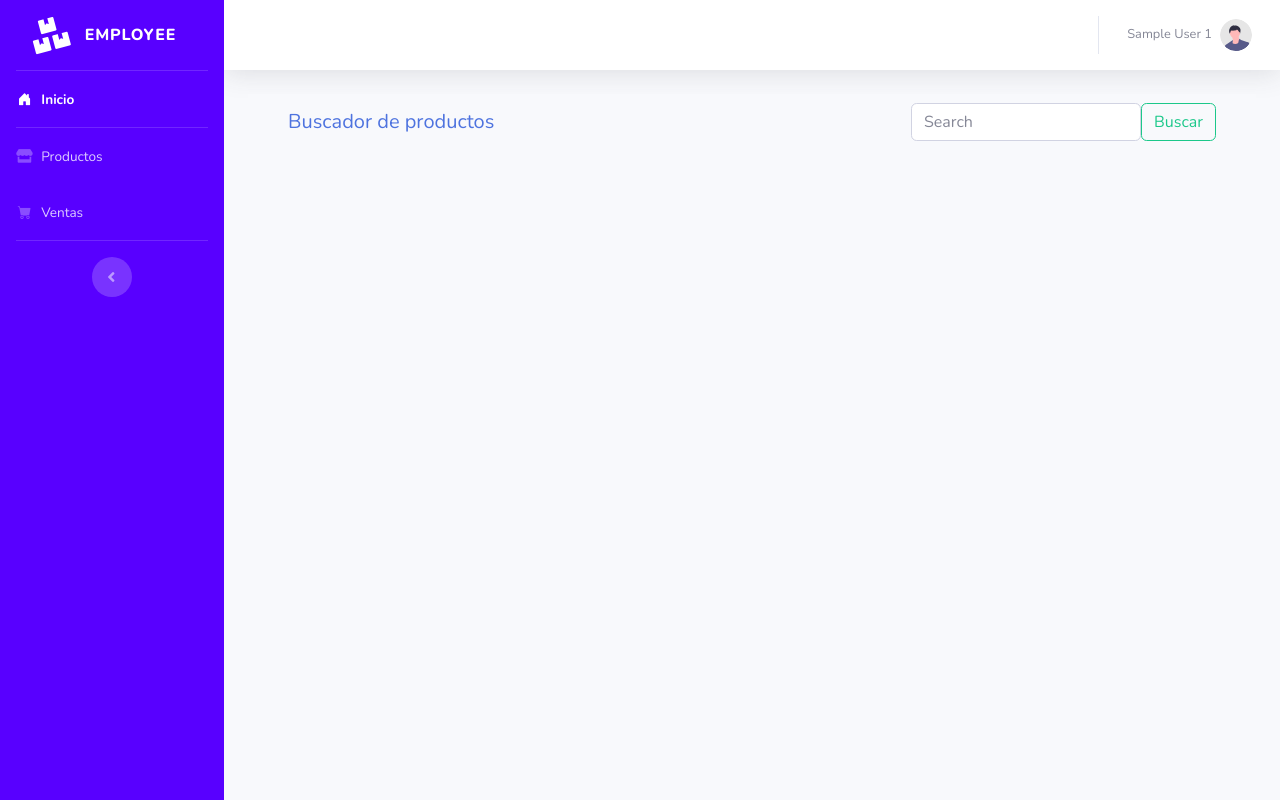
After one commit to ROJUS-C/ProyectoTW, a PHP site: page /proyectTW/pruebas/pages/empleado/empleado-inicio.php in a window 1280 px wide. The commit adds this page. Run offline with PHP 8.4, Linux system fonts and the light colour scheme; the visitor is signed in with stand-in values (Sample User, id 1).

Commit message:
empleado

```diff
--- /dev/null
+++ b/p/prueba.txt
@@ -0,0 +1,3 @@
+hola Juan
+hola Juan
+hola Juan
--- a/pruebas/PHP/login.php
+++ b/pruebas/PHP/login.php
@@ -3,7 +3,7 @@
     /* Iniciar conexion con la base de datos */
     require "conexion.php";
 
-    /* Realizar consulta */
+    /* */
     $consulta = "
     SELECT * FROM usuarios
     WHERE
@@ -21,8 +21,10 @@
         $_SESSION['nombre'] = $fila['nombre'];
         $_SESSION['apellido'] = $fila['apellido'];
         $_SESSION['tipo'] = $fila['tipo'];
-
+        if( $fila['tipo'] == 'Administrador'){
         header("Location: ../pages/admin-inicio.php");
+        }
+    header("Location: http://localhost/proyectTW/pruebas/pages/empleado/empleado-inicio.php");
     }
     else{
         echo "Datos de usuario incorrecto";
--- /dev/null
+++ b/pruebas/pages/empleado/components/sideBar.php
@@ -0,0 +1,48 @@
+<ul class="navbar-nav sidebar sidebar-dark accordion" id="accordionSidebar" style="background-color: var(--color-main);">
+    <!-- Sidebar - Encabezado -->
+    <a class="sidebar-brand d-flex align-items-center justify-content-center" href="index.html">
+        <div class="sidebar-brand-icon rotate-n-15">
+            <!-- Logo -->
+            <i class="fas fa-boxes"></i>
+        </div>
+        <div class="sidebar-brand-text mx-3">Employee</div>
+    </a>
+
+    <!-- Linea Divisora -->
+    <hr class="sidebar-divider my-0">
+
+    <!-- Item Inicio -->
+    <li class="nav-item active">
+        <a class="nav-link" href="empleado-inicio.php">
+        <i class="fas fa-fw bi-house-door-fill"></i>
+            <span>Inicio</span></a>
+    </li>
+
+    <!-- Linea Divisora -->
+    <hr class="sidebar-divider my-0">
+
+    <!-- Item Tienda -->
+    <li class="nav-item">
+        <a class="nav-link" href="empleado-productos.php">
+            <i class="fas fa-fw fa-store"></i>
+            <span>Productos</span></a>
+    </li>
+
+
+    <!-- Item Ventas -->
+    <li class="nav-item">
+        <a class="nav-link" href="empleados-ventas.php">
+            <i class="fas fa-fw bi-cart-fill"></i>
+            <span>Ventas</span></a>
+    </li>
+
+    <!-- Linea Divisora -->
+    <hr class="sidebar-divider d-none d-md-block">
+
+    <!-- Button Ocultar Sidebar -->
+    <div class="text-center d-none d-md-inline">
+        <button class="rounded-circle border-0" id="sidebarToggle"></button>
+    </div>
+
+</ul>
+<!-- Fin del Side Bar -->
--- /dev/null
+++ b/pruebas/pages/empleado/empleado-inicio.php
@@ -0,0 +1,78 @@
+<?php
+
+session_start();
+if (!isset($_SESSION['acceso']) || $_SESSION['acceso'] == false) {
+    die("Te has intentado colar en la aplicacion principal");
+}
+
+
+?>
+
+<!DOCTYPE html>
+<html lang="es">
+
+<head>
+
+    <meta charset="utf-8">
+    <meta http-equiv="X-UA-Compatible" content="IE=edge">
+    <meta name="viewport" content="width=device-width, initial-scale=1, shrink-to-fit=no">
+    <meta name="description" content="">
+    <meta name="author" content="">
+    <title>Inicio | Empleado</title>
+    <link href="https://fonts.googleapis.com/css?family=Nunito:200,200i,300,300i,400,400i,600,600i,700,700i,800,800i,900,900i" rel="stylesheet">
+    <link href="../../public/css/sb-admin-2.min.css" rel="stylesheet">
+    <link href="../../public/vendor/fontawesome-free/css/all.min.css" rel="stylesheet" type="text/css">
+    <link href="../../public\vendor\bootstrap\bootstrap-icons\bootstrap-icons.css" rel="stylesheet">
+    <link href="../../public/css/elementos.css" rel="stylesheet">
+
+</head>
+
+<body id="page-top">
+    <div id="wrapper">
+        <!-- Side Bar -->
+        <?php
+        include "components/sideBar.php";
+        ?>
+        <!-- Contenedor Principal -->
+        <div id="content-wrapper" class="d-flex flex-column">
+
+            <div id="content">
+
+                <!-- Encabezado -->
+                <?php
+
+                include "../componentes/encabezado.php";
+
+                ?>
+
+                <div class="container-fluid">
+                    <nav class="navbar bg-light">
+                        <div class="container-fluid">
+                            <a class="navbar-brand">Buscador de productos</a>
+                            <form class="d-flex" role="search">
+                                <input class="form-control me-2" type="search" placeholder="Search" aria-label="Search">
+                                <button class="btn btn-outline-success" type="submit">Buscar</button>
+                            </form>
+                        </div>
+                    </nav>
+                </div>
+
+                <!-- Acciones de opciones del menu del perfil y button para trasladarse a la parte superior de la pagina-->
+                <?php
+
+                include "../componentes/menuPerfil.php";
+
+                ?>
+
+                <!-- Bootstrap: JavaScript-->
+                <script src="../../public/vendor/jquery/jquery.min.js"></script>
+                <script src="../../public/vendor/bootstrap/js/bootstrap.bundle.min.js"></script>
+                <script src="../../public/vendor/jquery-easing/jquery.easing.min.js"></script>
+                <script src="../../public/vendor/chart.js/Chart.min.js"></script>
+                <script src="../../public/js/sb-admin/demo/chart-area-demo.js"></script>
+                <script src="../../public/js/sb-admin/demo/chart-pie-demo.js"></script>
+                <script src="../../public/js/sb-admin/sb-admin-2.min.js"></script>
+
+</body>
+
+</html>
```
Also changed, not shown: p/prueba.php (added, +17 -0 lines).
